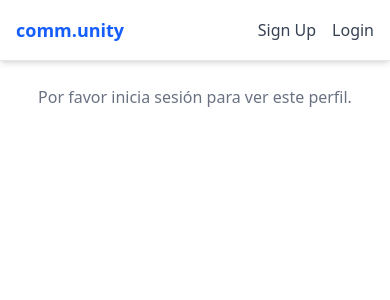
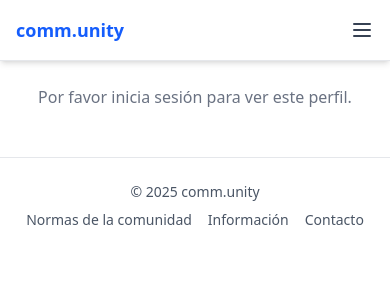
Before and after one commit to villa-santiago/community, a React (Vite) app: page /users/1 in a window 390 px wide. Shown: the top 300 px of the page. Built offline with nearby package versions, Linux system fonts and the light colour scheme.

Commit message:
added the footer

```diff
--- a/src/App.jsx
+++ b/src/App.jsx
@@ -9,7 +9,7 @@ import PostDetailPage from "./pages/PostDetailPage";
 import ProfilePage from "./pages/ProfilePage";
 import ProfileEditPage from "./pages/ProfileEditPage";
 import Navbar from "./components/NavBar";
-import UserPublicProfilePage from "./pages/UserPublicProfilePage";
+import Footer from "./components/Footer";
 
 function App() {
   return (
@@ -26,6 +26,7 @@ function App() {
       <Route path="/profile/edit" element={<ProfileEditPage />} />
       <Route path="/users/:userId" element={<ProfilePage />} />
     </Routes>
+    <Footer/>
     </>
   );
 }
--- /dev/null
+++ b/src/components/Footer.jsx
@@ -0,0 +1,26 @@
+// src/components/Footer.jsx
+import { Link } from "react-router-dom";
+
+function Footer() {
+  return (
+    <footer className="bg-white border-t border-gray-200 mt-12">
+      <div className="max-w-6xl mx-auto px-4 py-6 flex flex-col sm:flex-row justify-between items-center text-sm text-gray-600">
+        <p className="mb-2 sm:mb-0">© {new Date().getFullYear()} comm.unity</p>
+
+        <div className="flex space-x-4">
+          <Link to="/normas" className="hover:text-blue-600 transition">
+            Normas de la comunidad
+          </Link>
+          <Link to="/info" className="hover:text-blue-600 transition">
+            Información
+          </Link>
+          <Link to="/contacto" className="hover:text-blue-600 transition">
+            Contacto
+          </Link>
+        </div>
+      </div>
+    </footer>
+  );
+}
+
+export default Footer;
--- a/src/components/NavBar.jsx
+++ b/src/components/NavBar.jsx
@@ -1,28 +1,67 @@
-// src/components/Navbar.jsx
-
-import { useContext } from "react";
+import { useContext, useState } from "react";
 import { Link, useNavigate } from "react-router-dom";
 import { AuthContext } from "./AuthContext";
 
 function Navbar() {
   const { isLoggedIn, user, logOutUser } = useContext(AuthContext);
   const navigate = useNavigate();
+  const [menuOpen, setMenuOpen] = useState(false);
 
   const handleLogout = () => {
     logOutUser();
     navigate("/");
+    setMenuOpen(false); // close menu on logout
+  };
+
+  const toggleMenu = () => {
+    setMenuOpen(!menuOpen);
   };
 
   return (
     <nav className="bg-white shadow-md border-b border-gray-200 p-4">
       <div className="max-w-6xl mx-auto flex justify-between items-center">
+        {/* Logo */}
         <Link to="/" className="text-lg font-semibold text-blue-600">
           comm.unity
         </Link>
 
-        <div className="flex space-x-4 items-center">
+        {/* Hamburger button */}
+        <button
+          onClick={toggleMenu}
+          className="md:hidden text-gray-700 focus:outline-none"
+        >
+          <svg
+            className="w-6 h-6"
+            fill="none"
+            stroke="currentColor"
+            viewBox="0 0 24 24"
+            xmlns="http://www.w3.org/2000/svg"
+          >
+            {menuOpen ? (
+              <path
+                strokeLinecap="round"
+                strokeLinejoin="round"
+                strokeWidth={2}
+                d="M6 18L18 6M6 6l12 12"
+              />
+            ) : (
+              <path
+                strokeLinecap="round"
+                strokeLinejoin="round"
+                strokeWidth={2}
+                d="M4 6h16M4 12h16M4 18h16"
+              />
+            )}
+          </svg>
+        </button>
+
+        {/* Navigation Links */}
+        <div className="hidden md:flex space-x-4 items-center">
           {isLoggedIn ? (
             <>
+              <Link to="/" className="text-gray-700 hover:text-blue-600">
+                Anuncios
+              </Link>
               <Link to="/profile" className="text-gray-700 hover:text-blue-600">
                 {user?.userName}
               </Link>
@@ -48,6 +87,60 @@ function Navbar() {
           )}
         </div>
       </div>
+
+      {/* Mobile Menu (shown when menuOpen === true) */}
+      {menuOpen && (
+        <div className="md:hidden mt-4 space-y-2">
+          {isLoggedIn ? (
+            <>
+              <Link
+                to="/"
+                onClick={() => setMenuOpen(false)}
+                className="block text-gray-700 hover:text-blue-600"
+              >
+                Anuncios
+              </Link>
+              <Link
+                to="/profile"
+                onClick={() => setMenuOpen(false)}
+                className="block text-gray-700 hover:text-blue-600"
+              >
+                {user?.userName}
+              </Link>
+              <Link
+                to="/create-post"
+                onClick={() => setMenuOpen(false)}
+                className="block text-gray-700 hover:text-blue-600"
+              >
+                Crear Post
+              </Link>
+              <button
+                onClick={handleLogout}
+                className="block text-gray-500 hover:text-red-600 transition"
+              >
+                Cerrar sesión
+              </button>
+            </>
+          ) : (
+            <>
+              <Link
+                to="/signup"
+                onClick={() => setMenuOpen(false)}
+                className="block text-gray-700 hover:text-blue-600"
+              >
+                Sign Up
+              </Link>
+              <Link
+                to="/login"
+                onClick={() => setMenuOpen(false)}
+                className="block text-gray-700 hover:text-blue-600"
+              >
+                Login
+              </Link>
+            </>
+          )}
+        </div>
+      )}
     </nav>
   );
 }
--- a/src/components/PostList.jsx
+++ b/src/components/PostList.jsx
@@ -47,7 +47,7 @@ function PostList() {
   if (error) return <p>{error}</p>;
 
   return (
-    <div className="PostList space-y-4">
+    <div className="max-w-3xl mx-auto px-4 py-8">
       <h2 className="text-xl font-bold mb-4">Publicaciones recientes</h2>
       {allPosts.length === 0 ? (
         <p>No posts yet.</p>
@@ -59,12 +59,12 @@ function PostList() {
           return (
             <div
               key={post._id}
-              className="border p-4 rounded-lg shadow-sm bg-white flex flex-col relative"
+              className="border p-4 rounded-lg shadow-sm bg-white flex flex-col relative my-4"
             >
               <h3 className="text-lg font-semibold">{post.service}</h3>
               <p>{post.description}</p>
               <p className="text-sm text-gray-600">
-                Posted by: {post.owner?.userName || "Unknown"}
+                Publicado por: {post.owner?.userName || "Unknown"}
               </p>
 
               <Link
```
